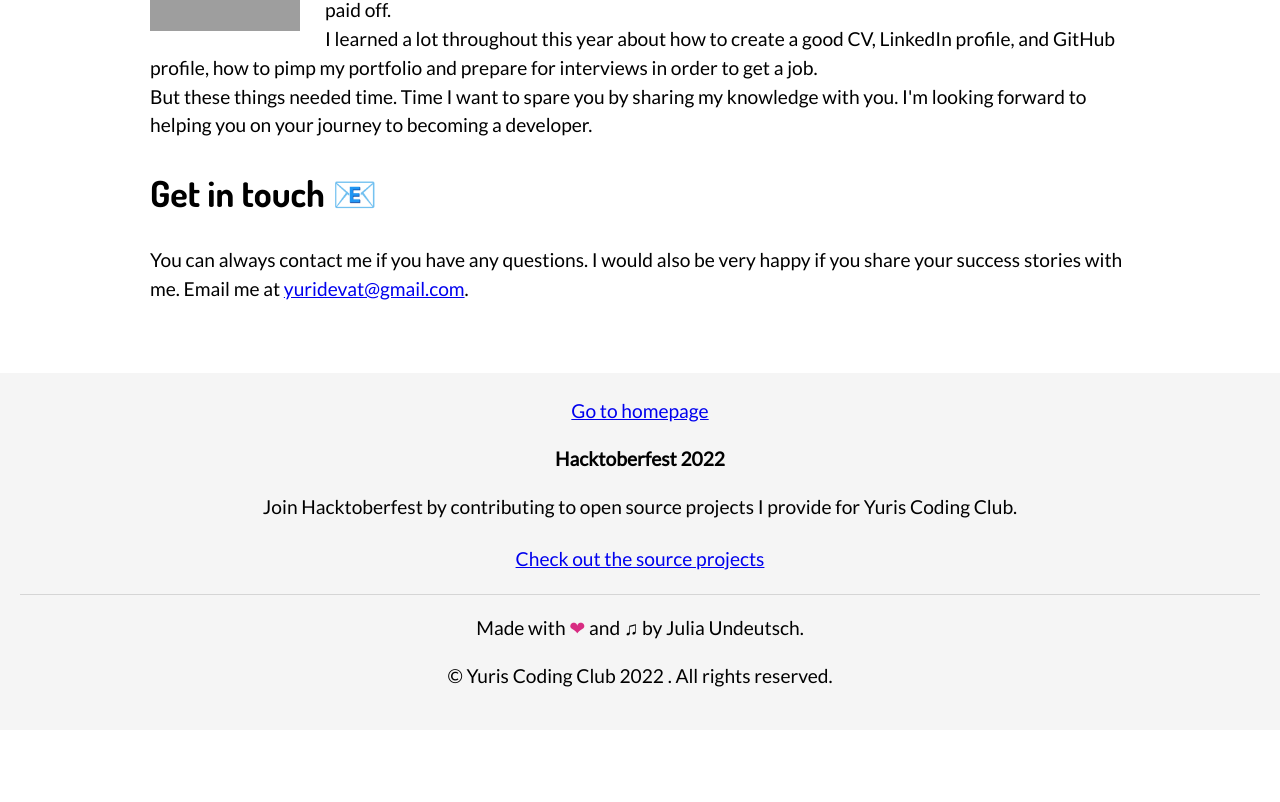
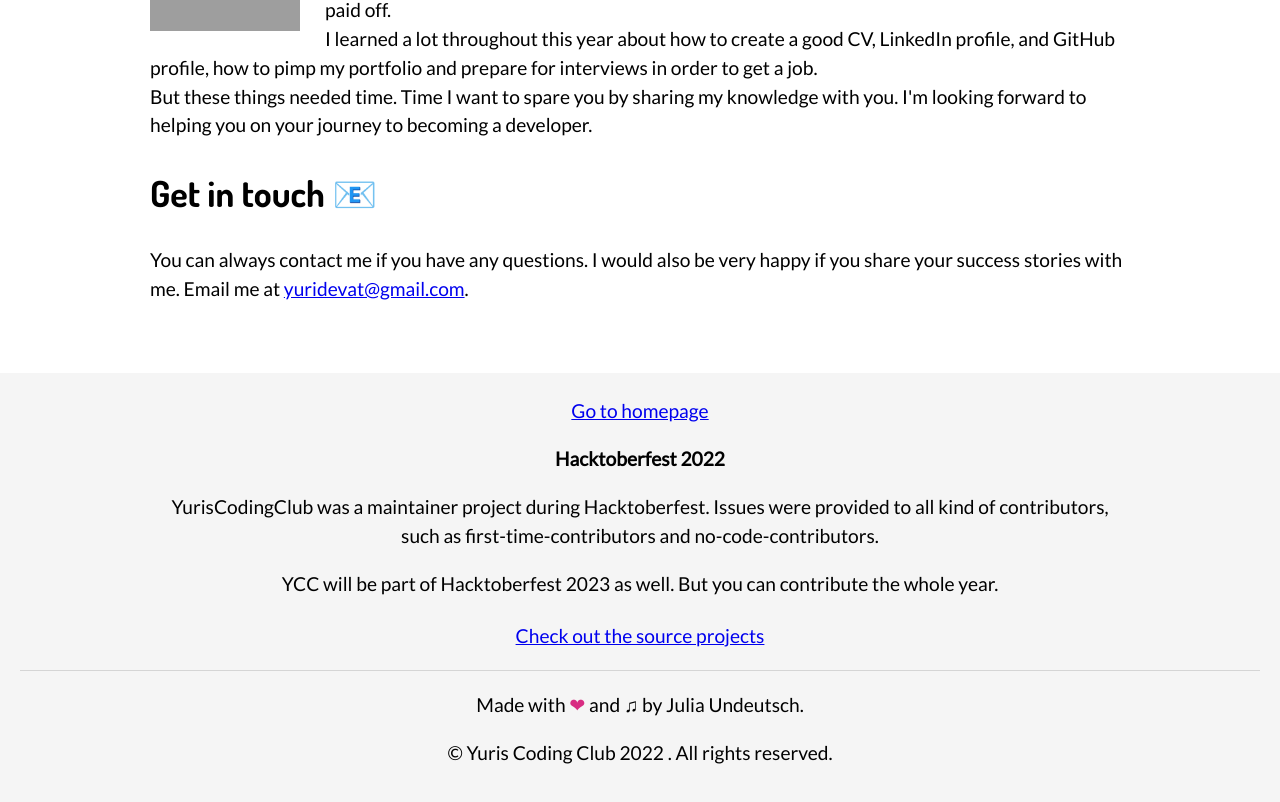
Before and after one commit to YuriDevAT/yuriscodingclub, a Next.js app: page /about in a window 1280 px wide. Shown: the part 1370-2172 px from the top of the page. Before the commit the page ends 2100 px from the top, so only its background shows below. Built offline with nearby package versions, Linux system fonts and the light colour scheme; grey boxes are pictures that could not be loaded.

Commit message:
update content hacktoberfest

```diff
--- a/components/Footer.tsx
+++ b/components/Footer.tsx
@@ -8,7 +8,8 @@ const Footer = () => {
           <a>Go to homepage</a>
         </Link>
         <p><b>Hacktoberfest 2022</b></p>
-        <p>Join Hacktoberfest by contributing to open source projects I provide for Yuris Coding Club.</p>
+        <p>YurisCodingClub was a maintainer project during Hacktoberfest. Issues were provided to all kind of contributors, <br />such as first-time-contributors and no-code-contributors. </p>
+        <p>YCC will be part of Hacktoberfest 2023 as well. But you can contribute the whole year.</p>
         <a href="https://github.com/YurisCodingClub">Check out the source projects</a>
       </div>
       <div className="copyright">
```
